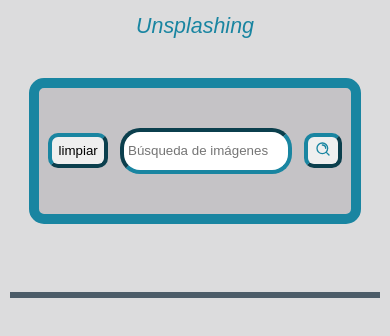
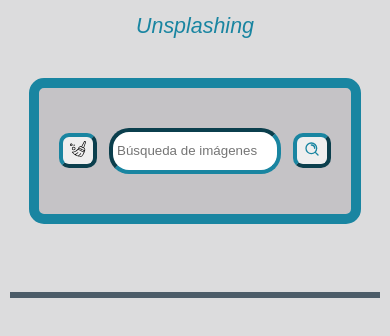
Before and after one commit to PinchoPel/Proyecto-III, a website built with Vite: page index.html in a window 390 px wide. Built offline with nearby package versions, Linux system fonts and the light colour scheme; no server answers; a web font is replaced by a local one.

Commit message:
guardodo1

```diff
--- a/src/componentes/cleaner/cleaner.css
+++ b/src/componentes/cleaner/cleaner.css
@@ -1,5 +1,5 @@
 #buttonCleaner{
-    width: 80px;
+    width: 50px;
     height: 40px;
     border-radius: 10px;
     border-color: var(--quinary-color);
@@ -7,12 +7,42 @@
     cursor: pointer;
 }
 
+#broom{
+  max-width: 24px;
+  max-height: 24px;
+  cursor: pointer;
+}
+
+#broom:hover{
+    transform: none;
+}
+
 @media (max-width: 700px){
   #buttonCleaner{
-        width: 60px;
+        width: 45px;
         height: 35px;
         border-radius: 10px;
         border-color: var(--quinary-color);
         border-width: 4px;
     }
+
+    #broom{
+      max-width: 20px;
+      max-height: 20px;
+    }
 }
+
+@media (max-width: 400px){
+  #buttonCleaner{
+        width: 38px;
+        height: 35px;
+        border-radius: 10px;
+        border-color: var(--quinary-color);
+        border-width: 4px;
+    }
+
+    #broom{
+      max-width: 16px;
+      max-height: 16px;
+    }
+}
--- a/src/componentes/cleaner/cleaner.js
+++ b/src/componentes/cleaner/cleaner.js
@@ -4,8 +4,12 @@
 import { input } from "../input/input";
 
 export let buttonCleaner = document.createElement("button");
-buttonCleaner.textContent = "limpiar";
+const imageButtonCleaner = document.createElement("img");
+imageButtonCleaner.src = new URL("./broom-svgrepo-com.svg", import.meta.url).href;
 buttonCleaner.id = "buttonCleaner";
+imageButtonCleaner.id = "broom";
+buttonCleaner.append(imageButtonCleaner);
+
 
 buttonCleaner.addEventListener("click", function(){
     main.innerHTML = "";
--- a/style.css
+++ b/style.css
@@ -16,7 +16,7 @@
   --secondary-color: rgb(197, 195, 198);
   --tertiary-color: rgb(70, 73, 76);
   --quaternary-color: rgb(76, 92, 104);
-  --quinary-color: rgb(25, 133, 161);
+  --quinary-color: #1985a1;
 }
 
 html{
```
Also changed, not shown: instrucciones.txt (deleted, +0 -12 lines), src/componentes/cleaner/broom-svgrepo-com.svg (added), src/componentes/empty_main/empty_main.js (line endings or trailing spaces).
